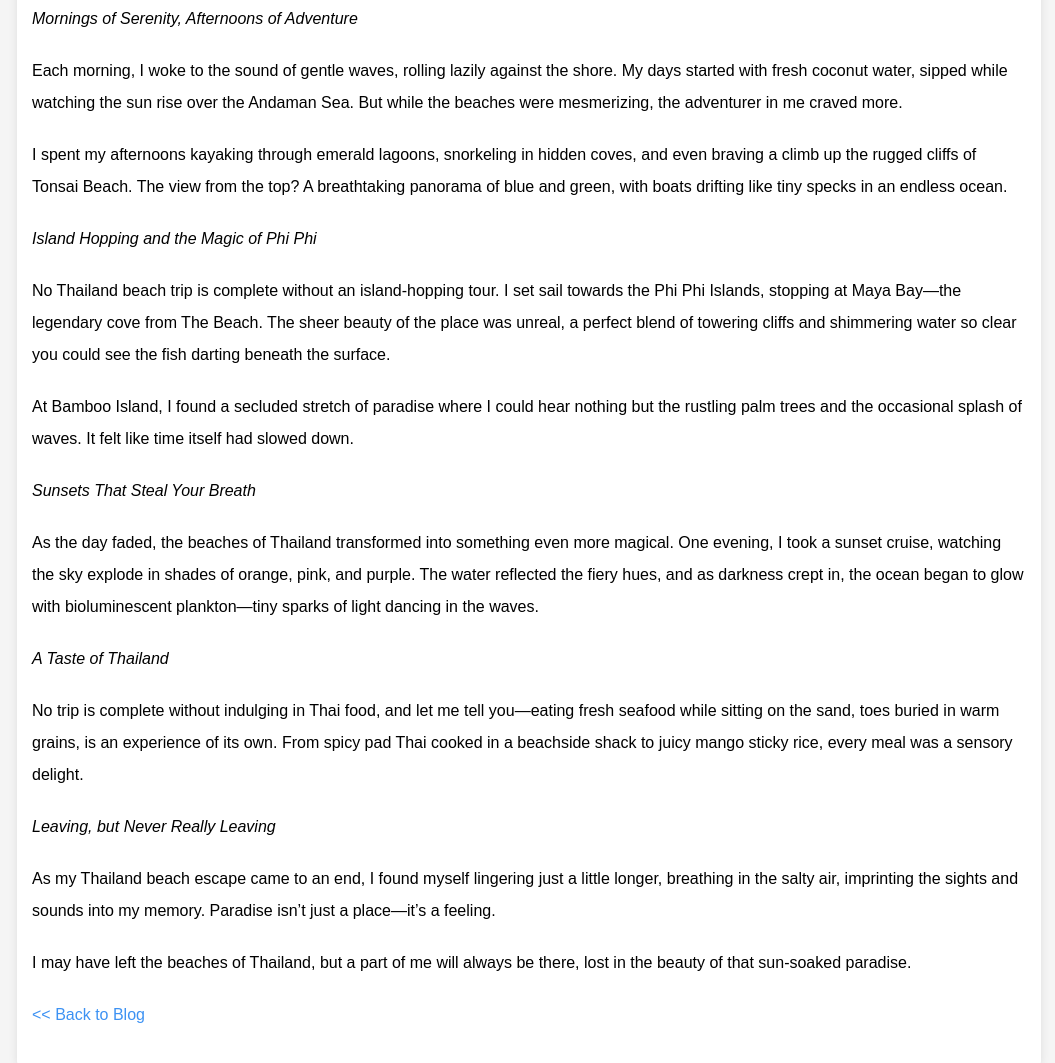
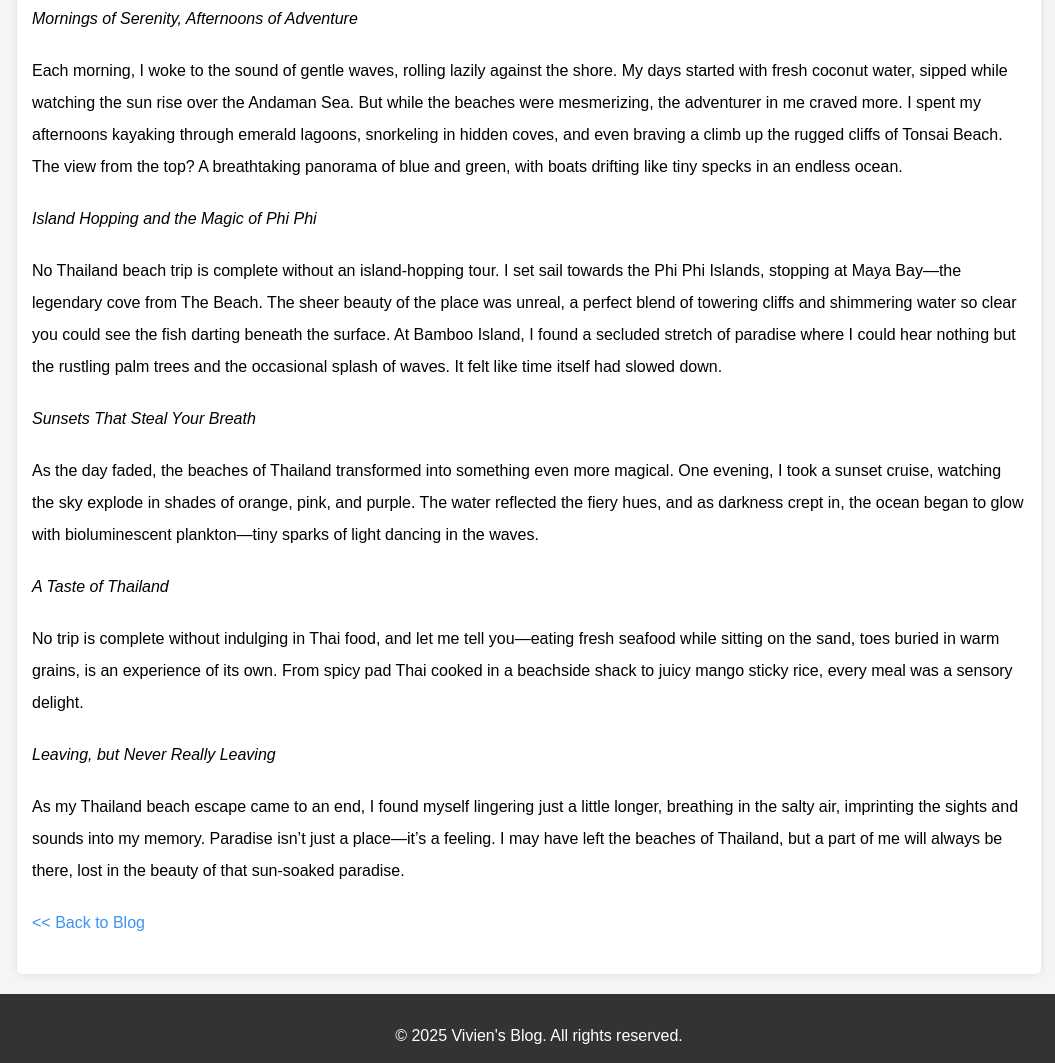
Before and after one commit to ajamzbox001/blog-project, a plain HTML site: page post-02.html in a window 1280 px wide. Shown: the part 1450-2513 px from the top of the page, without its empty margins (111-1166 px from the left). Drawn offline with Linux system fonts and the light colour scheme.

Commit message:
Add files via upload

```diff
--- a/post-02.html
+++ b/post-02.html
@@ -29,18 +29,15 @@
                     <p><em>Arrival in Tropical Bliss</em></p>
                     <p>I arrived in Krabi, greeted by the kind of humidity that makes you feel instantly at home in the tropics. From there, a longtail boat whisked me away to Railay, a place so cut off from the rest of the world that no roads lead to it—only the sea. The journey itself felt like an adventure, weaving between giant cliffs as the sun cast golden reflections on the water.</p>
                     <p><em>Mornings of Serenity, Afternoons of Adventure</em></p>
-                    <p>Each morning, I woke to the sound of gentle waves, rolling lazily against the shore. My days started with fresh coconut water, sipped while watching the sun rise over the Andaman Sea. But while the beaches were mesmerizing, the adventurer in me craved more.</p>
-                    <p>I spent my afternoons kayaking through emerald lagoons, snorkeling in hidden coves, and even braving a climb up the rugged cliffs of Tonsai Beach. The view from the top? A breathtaking panorama of blue and green, with boats drifting like tiny specks in an endless ocean.</p>
+                    <p>Each morning, I woke to the sound of gentle waves, rolling lazily against the shore. My days started with fresh coconut water, sipped while watching the sun rise over the Andaman Sea. But while the beaches were mesmerizing, the adventurer in me craved more. I spent my afternoons kayaking through emerald lagoons, snorkeling in hidden coves, and even braving a climb up the rugged cliffs of Tonsai Beach. The view from the top? A breathtaking panorama of blue and green, with boats drifting like tiny specks in an endless ocean.</p>
                     <p><em>Island Hopping and the Magic of Phi Phi</em></p>
-                    <p>No Thailand beach trip is complete without an island-hopping tour. I set sail towards the Phi Phi Islands, stopping at Maya Bay—the legendary cove from The Beach. The sheer beauty of the place was unreal, a perfect blend of towering cliffs and shimmering water so clear you could see the fish darting beneath the surface.</p>
-                    <p>At Bamboo Island, I found a secluded stretch of paradise where I could hear nothing but the rustling palm trees and the occasional splash of waves. It felt like time itself had slowed down.</p>
+                    <p>No Thailand beach trip is complete without an island-hopping tour. I set sail towards the Phi Phi Islands, stopping at Maya Bay—the legendary cove from The Beach. The sheer beauty of the place was unreal, a perfect blend of towering cliffs and shimmering water so clear you could see the fish darting beneath the surface. At Bamboo Island, I found a secluded stretch of paradise where I could hear nothing but the rustling palm trees and the occasional splash of waves. It felt like time itself had slowed down.</p>
                     <p><em>Sunsets That Steal Your Breath</em></p>
                     <p>As the day faded, the beaches of Thailand transformed into something even more magical. One evening, I took a sunset cruise, watching the sky explode in shades of orange, pink, and purple. The water reflected the fiery hues, and as darkness crept in, the ocean began to glow with bioluminescent plankton—tiny sparks of light dancing in the waves.</p>
                     <p><em>A Taste of Thailand</em></p>
                     <p>No trip is complete without indulging in Thai food, and let me tell you—eating fresh seafood while sitting on the sand, toes buried in warm grains, is an experience of its own. From spicy pad Thai cooked in a beachside shack to juicy mango sticky rice, every meal was a sensory delight.</p>
                     <p><em>Leaving, but Never Really Leaving</em></p>
-                    <p>As my Thailand beach escape came to an end, I found myself lingering just a little longer, breathing in the salty air, imprinting the sights and sounds into my memory. Paradise isn’t just a place—it’s a feeling.</p>
-                    <p>I may have left the beaches of Thailand, but a part of me will always be there, lost in the beauty of that sun-soaked paradise.</p>
+                    <p>As my Thailand beach escape came to an end, I found myself lingering just a little longer, breathing in the salty air, imprinting the sights and sounds into my memory. Paradise isn’t just a place—it’s a feeling. I may have left the beaches of Thailand, but a part of me will always be there, lost in the beauty of that sun-soaked paradise.</p>
                     <p><a href="index.html"><< Back to Blog</a></p>
             </article>
         </section>
```
